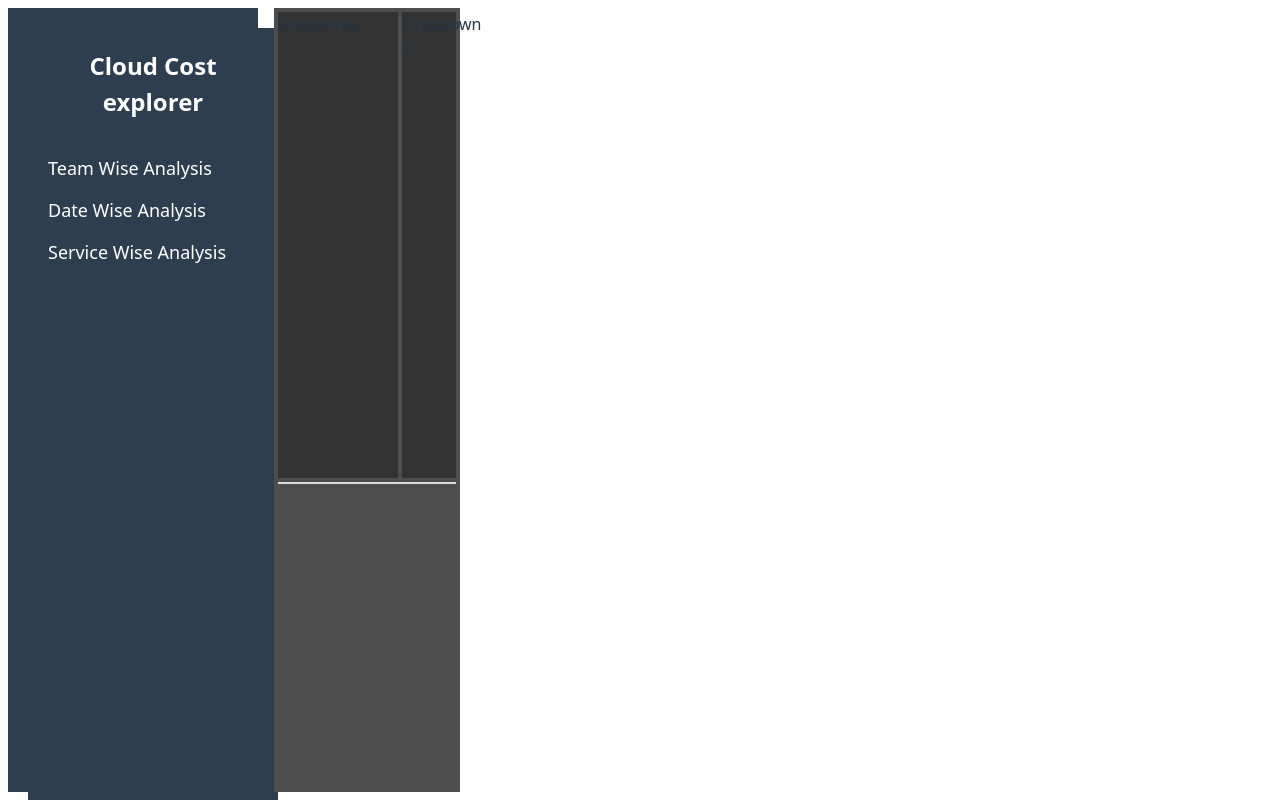
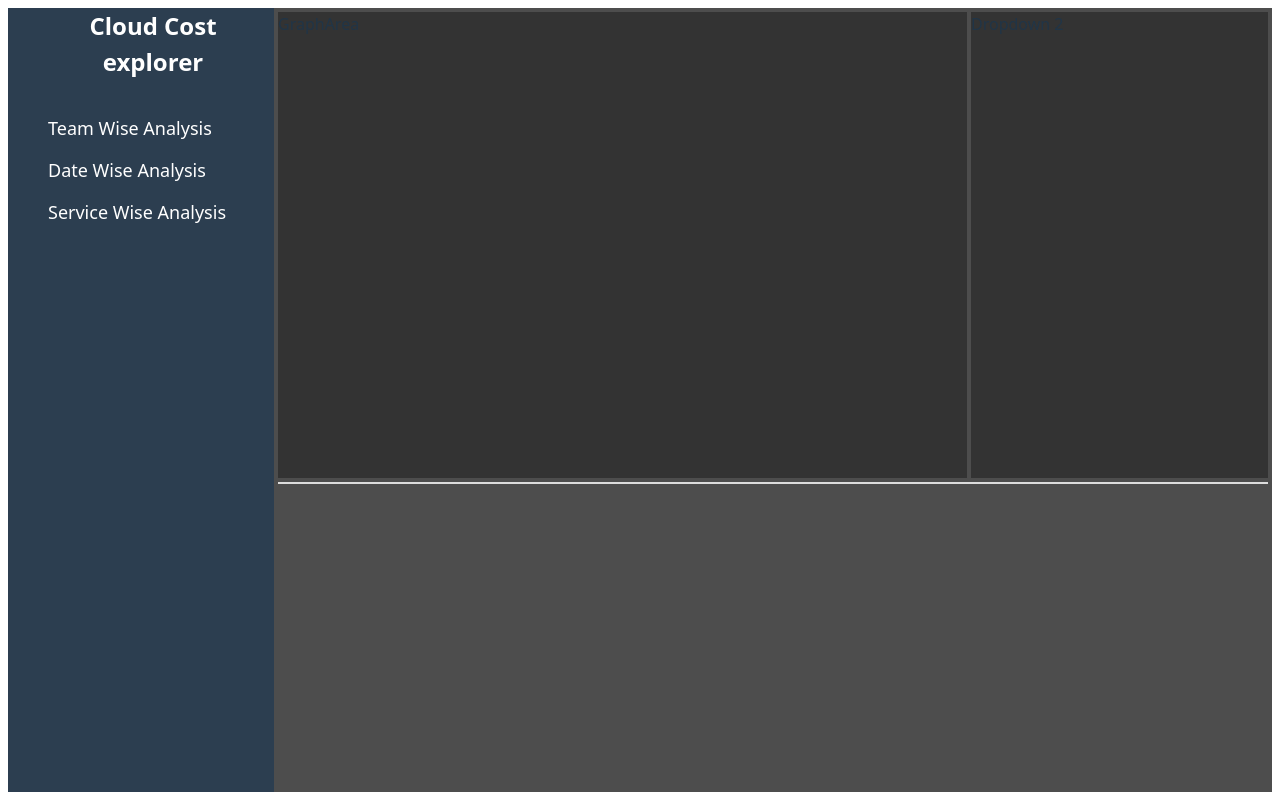
Before and after one commit to sandeepgujjeti/cloud-cost-explorer, a React (Vite) app: page / in a window 1280 px wide. Shown: the top 800 px of the page. Built offline with nearby package versions, Linux system fonts and the light colour scheme.

Commit message:
correct the styling in the SideBar Component

```diff
--- a/src/components/SideBar.css
+++ b/src/components/SideBar.css
@@ -1,22 +1,10 @@
-* {
-    margin: 0;
-    padding: 0;
-    box-sizing: border-box;
-}
-
-body {
-    font-family: Arial, sans-serif;
-    display: flex;
-    height: 100vh;
-}
-
 .sidebar {
     width: 250px;
     background-color: #2c3e50;
     color: white;
     display: flex;
     flex-direction: column;
-    padding: 20px;
+    padding-inline: 20px;
 }
 
 .sidebar h1 {
@@ -41,7 +29,7 @@ body {
 }
 
 .sidebar ul li a:hover {
-    color: #1abc9c;
+    background-color: #1abc9c;
 }
 
 .content {
--- a/src/components/SideBar.jsx
+++ b/src/components/SideBar.jsx
@@ -8,16 +8,15 @@ const SideBar = () => {
 
         <h1>Cloud Cost explorer</h1>
         <ul>
-            <li><a href="#">Team Wise Analysis</a></li>
-            <li><a href="#">Date Wise Analysis</a></li>
-            <li><a href="#">Service Wise Analysis</a></li>
-
+          <li><a href="#">Team Wise Analysis</a></li>
+          <li><a href="#">Date Wise Analysis</a></li>
+          <li><a href="#">Service Wise Analysis</a></li>
         </ul>
-    </div>
-    <div class="content">
+      </div>
+      {/* <div class="content">
         <h1>Welcome to the Sidebar Page</h1>
         <p>This is a simple page layout with a sidebar navigation menu. Use the links in the sidebar to navigate to different sections of the site.</p>
-    </div>
+    </div> */}
 
     </div>
   )
--- a/src/index.css
+++ b/src/index.css
@@ -1,6 +1,8 @@
 :root {
   --background-color: hsl(0, 0%, 14%);
   --dark-text-color: #ffffffde;
+  --sidebar-color: hsl(0, 0%, 40%);
+  --sidebar-text-color: hsl(0, 0%, 0%);
   font-family: Inter, system-ui, Avenir, Helvetica, Arial, sans-serif;
   line-height: 1.5;
   font-weight: 400;
@@ -30,8 +32,8 @@
 
 @media (prefers-color-scheme: light) {
   :root {
-    color: #213547;
-    background-color: #ffffff;
+    --background-color: hsl(0, 0%, 100%);
+    --dark-text-color: #213547;
   }
 
   a:hover {
@@ -41,6 +43,11 @@
   button {
     background-color: #f9f9f9;
   }
+}
+
+body {
+  background-color: var(--background-color);
+  color: var(--dark-text-color);
 }
 
 #root {
@@ -53,7 +60,9 @@
 .sidebar {
   width: clamp(100px, 20vw, 300px);
   min-height: calc(100vh - 1rem);
-  background-color: hsl(0, 0%, 40%);
+  /* background-color: hsl(0, 0%, 40%); */
+  background-color: var(--sidebar-color);
+  color: var(--sidebar-text-color);
 }
 
 
```
